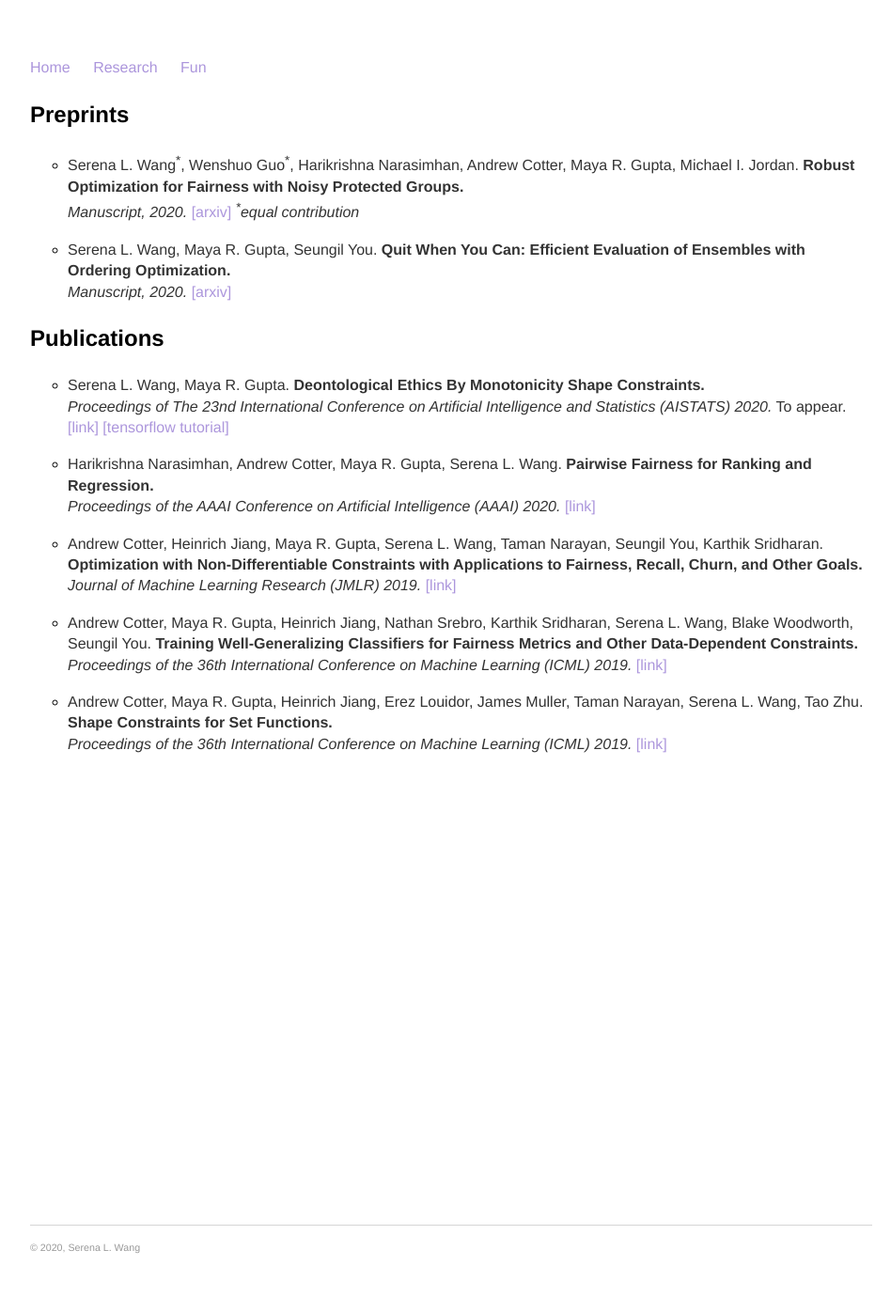
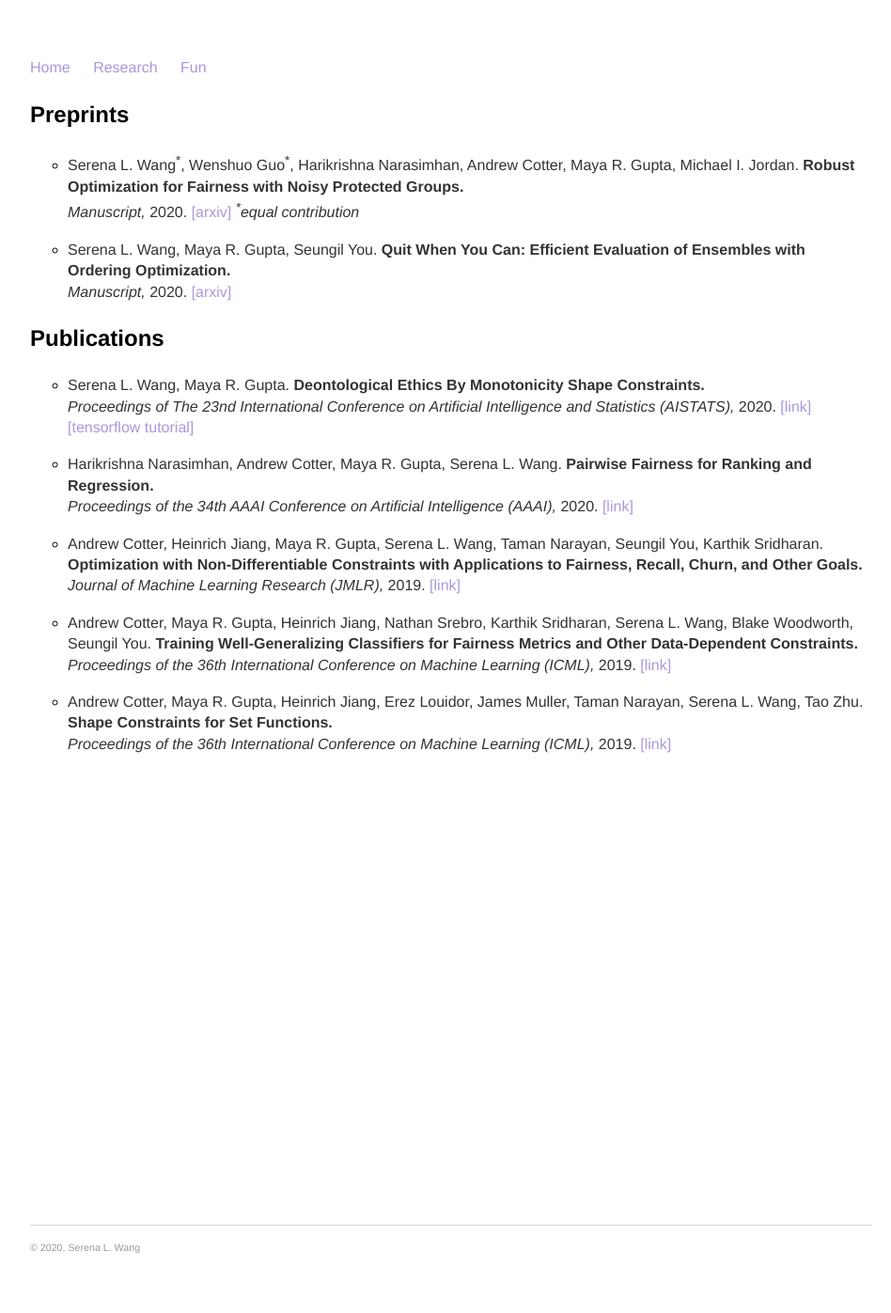
Before and after one commit to serenalwang/serenalwang.github.io, a Jekyll site: the page built from research.md, in a window 1280 px wide. Shown: the whole page at 94% size, without its empty margins (160-1108 px from the left). Built offline with Jekyll 4.4.1, drawn with Linux system fonts in a browser that asks for light colours.

Commit message:
fixed citations.

```diff
--- a/research.md
+++ b/research.md
@@ -6,31 +6,31 @@ title: Research
 ### Preprints
 * Serena L. Wang<sup>\*</sup>, Wenshuo Guo<sup>\*</sup>, Harikrishna Narasimhan, Andrew Cotter, Maya R. Gupta, Michael I. Jordan.
 **Robust Optimization for Fairness with Noisy Protected Groups.**
-*Manuscript, 2020.* [[arxiv]](https://arxiv.org/abs/2002.09343)
+*Manuscript,* 2020. [[arxiv]](https://arxiv.org/abs/2002.09343)
 *<sup>\*</sup>equal contribution*
 
 * Serena L. Wang, Maya R. Gupta, Seungil You.
 **Quit When You Can: Efficient Evaluation of Ensembles with Ordering Optimization.**
-*Manuscript, 2020.* [[arxiv]](https://arxiv.org/abs/1806.11202)
+*Manuscript,* 2020. [[arxiv]](https://arxiv.org/abs/1806.11202)
 
 ### Publications
 
 * Serena L. Wang, Maya R. Gupta.
 **Deontological Ethics By Monotonicity Shape Constraints.**
-*Proceedings of The 23nd International Conference on Artificial Intelligence and Statistics (AISTATS) 2020.* To appear. [[link]](https://arxiv.org/abs/2001.11990) [[tensorflow tutorial]](https://www.tensorflow.org/lattice/tutorials/shape_constraints_for_ethics)
+*Proceedings of The 23nd International Conference on Artificial Intelligence and Statistics (AISTATS),* 2020. [[link]](https://arxiv.org/abs/2001.11990) [[tensorflow tutorial]](https://www.tensorflow.org/lattice/tutorials/shape_constraints_for_ethics)
 
 * Harikrishna Narasimhan, Andrew Cotter,  Maya R. Gupta, Serena L. Wang.
 **Pairwise Fairness for Ranking and Regression.**
-*Proceedings of the AAAI Conference on Artificial Intelligence (AAAI) 2020.* [[link]](https://arxiv.org/abs/1906.05330)
+*Proceedings of the 34th AAAI Conference on Artificial Intelligence (AAAI),* 2020. [[link]](https://arxiv.org/abs/1906.05330)
 
 * Andrew Cotter, Heinrich Jiang, Maya R. Gupta, Serena L. Wang, Taman Narayan, Seungil You, Karthik Sridharan.
 **Optimization with Non-Differentiable Constraints with Applications to Fairness, Recall, Churn, and Other Goals.**
-*Journal of Machine Learning Research (JMLR) 2019.* [[link]](http://jmlr.csail.mit.edu/papers/volume20/18-616/18-616.pdf)
+*Journal of Machine Learning Research (JMLR),* 2019. [[link]](http://jmlr.csail.mit.edu/papers/volume20/18-616/18-616.pdf)
 
 * Andrew Cotter, Maya R. Gupta, Heinrich Jiang, Nathan Srebro, Karthik Sridharan, Serena L. Wang, Blake Woodworth, Seungil You.
 **Training Well-Generalizing Classifiers for Fairness Metrics and Other Data-Dependent Constraints.**
-*Proceedings of the 36th International Conference on Machine Learning (ICML) 2019.* [[link]](http://proceedings.mlr.press/v97/cotter19b/cotter19b.pdf)
+*Proceedings of the 36th International Conference on Machine Learning (ICML),* 2019. [[link]](http://proceedings.mlr.press/v97/cotter19b/cotter19b.pdf)
 
 * Andrew Cotter, Maya R. Gupta, Heinrich Jiang, Erez Louidor, James Muller, Taman Narayan, Serena L. Wang, Tao Zhu.
 **Shape Constraints for Set Functions.**
-*Proceedings of the 36th International Conference on Machine Learning (ICML) 2019.* [[link]](http://proceedings.mlr.press/v97/cotter19a/cotter19a.pdf)
+*Proceedings of the 36th International Conference on Machine Learning (ICML),* 2019. [[link]](http://proceedings.mlr.press/v97/cotter19a/cotter19a.pdf)
```
